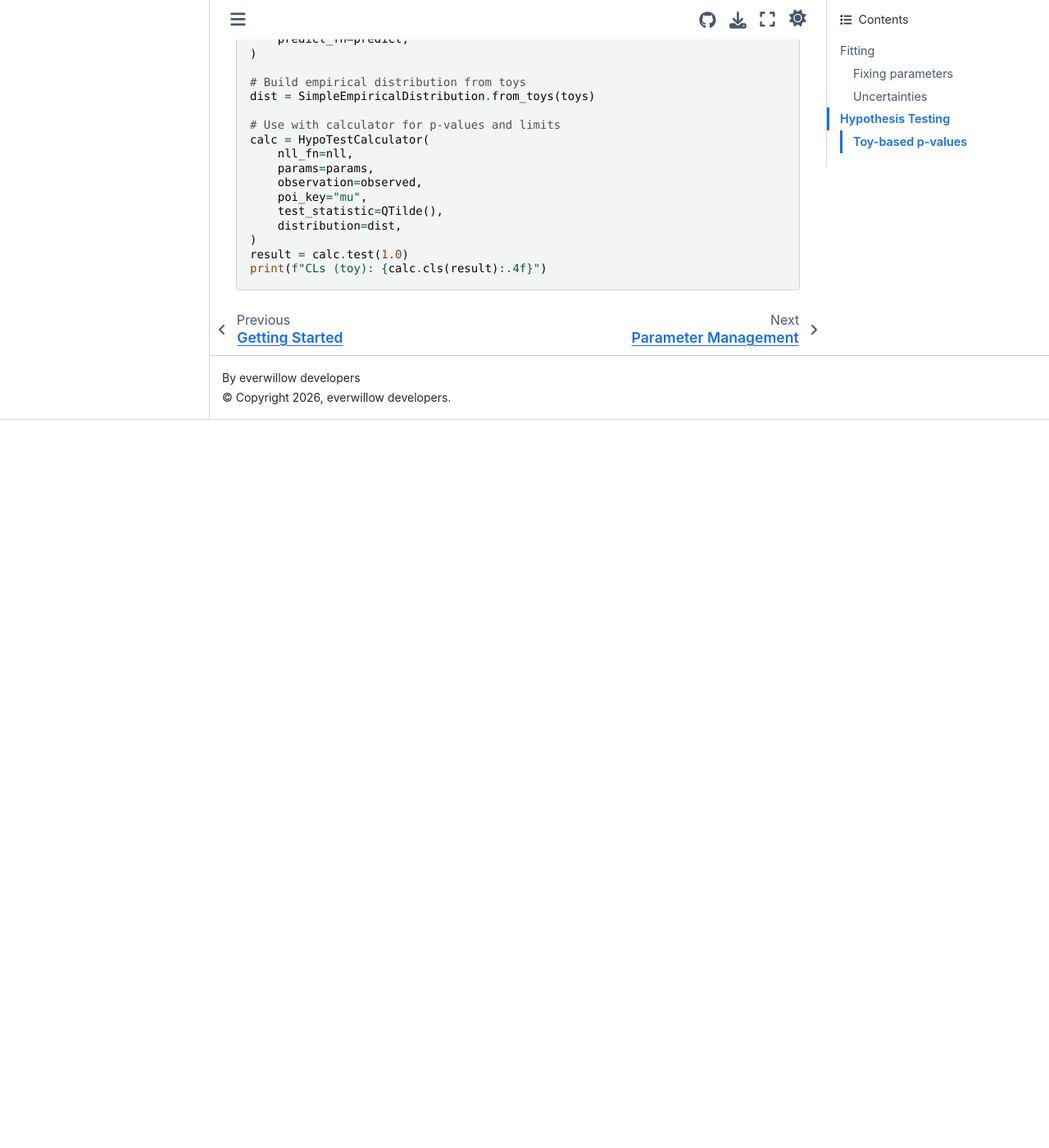
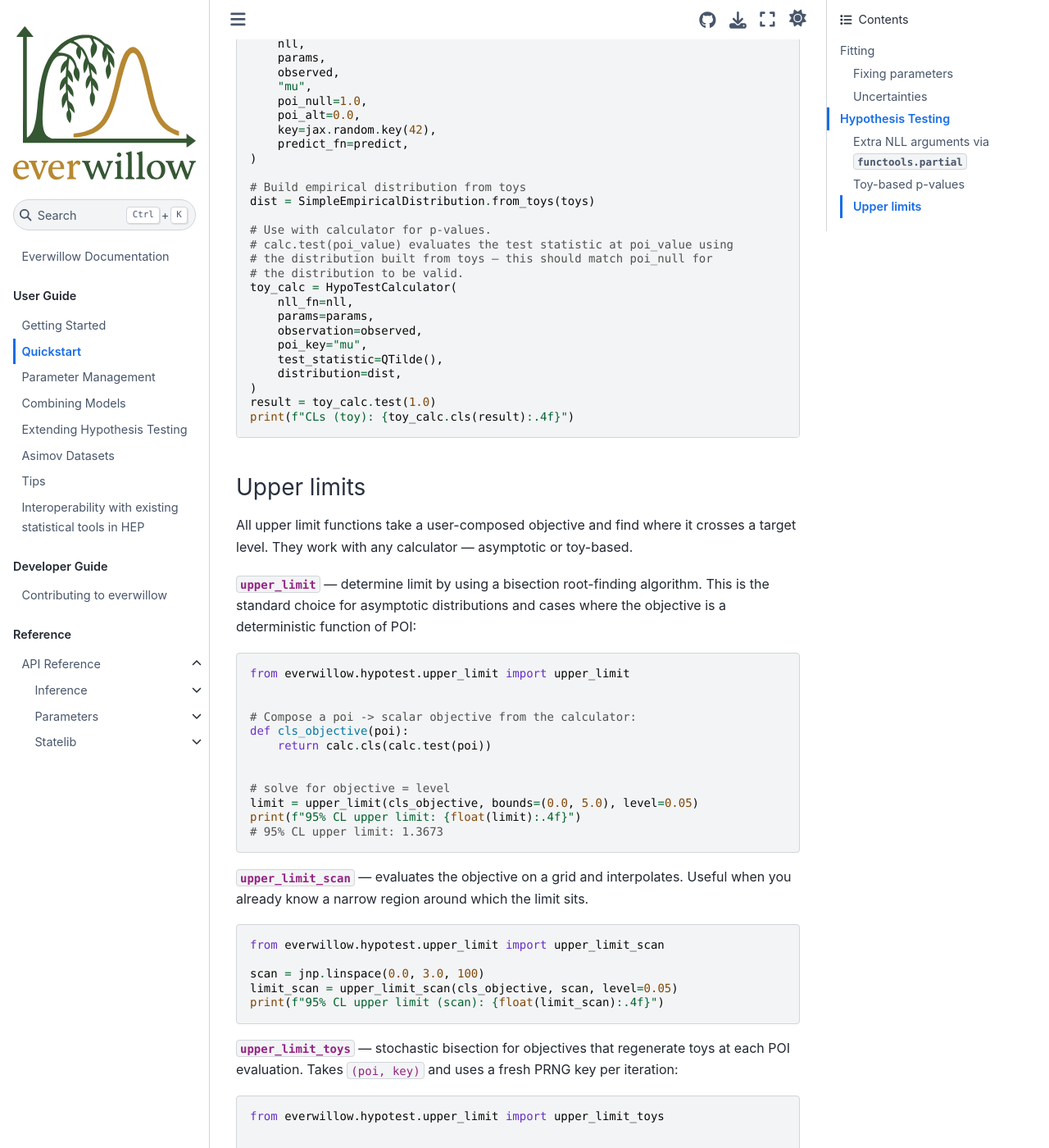
Before and after one commit to MoAly98/everwillow, a Sphinx documentation site: the page built from docs/quickstart.md, in a window 1280 px wide and 1400 px high, scrolled down 4614 px. Shown: the whole window at 82% size. Built offline with Sphinx 7.4.7 and the Sphinx Book theme 1.1.4, drawn with Linux system fonts in a browser that asks for light colours; before the commit the page ends 5126 px from its top, so only the background shows below that; some of the changed text lies outside the part shown.

Commit message:
refactor(hypotest): API cleanup and documentation improvements (#45)

````diff
--- a/docs/quickstart.md
+++ b/docs/quickstart.md
@@ -135,7 +134,8 @@ def predict(params_state):
 params = sl.State.from_pytree({"mu": 1.0})
 observed = {"n": 12.0}
 
-# Run hypothesis test at mu=1
+# AsymptoticCalculator binds the model and provides predict_fn for Asimov
+# dataset generation. QTilde + QTildeAsymptotic are the defaults.
 calc = AsymptoticCalculator(
     nll_fn=nll,
     params=params,
@@ -145,6 +145,8 @@ calc = AsymptoticCalculator(
     test_statistic=QTilde(),
     distribution=QTildeAsymptotic(),
 )
+
+# Run hypothesis test at mu=1
 result = calc.test(1.0)
 
 print(f"Test statistic: {result.q_obs:.4f}")
@@ -156,7 +158,8 @@ print(f"CLs:            {calc.cls(result):.6f}")
 # Alt p-value:    0.986078
 # CLs:            0.214013
 
-# Expected CLs at standard sigma bands (from Asimov dataset)
+# Expected CLs at standard sigma bands (from Asimov dataset).
+# bands.cl_s is a BandValues — iterable as (name, value) pairs.
 bands = calc.expected(result)
 for name, val in bands.cl_s:
     print(f"  {name}: {float(val):.6f}")
@@ -165,31 +168,31 @@ for name, val in bands.cl_s:
 # median:       0.002679
 # plus_1sigma:  0.026892
 # plus_2sigma:  0.161777
+```
+
+### Extra NLL arguments via `functools.partial`
+
+If your NLL function takes extra arguments beyond `(params, observation)`, use
+`functools.partial` to bind them before passing to `fit()`:
+
+```python
+from functools import partial
 
 
-# upper_limit finds the POI value where CLs crosses a confidence level
-def cls_objective(poi):
-    return calc.cls(calc.test(poi))
+def nll_with_config(params, observation, signal, background):
+    mu = params["mu"]
+    expected = mu * signal + background
+    return expected - observation["n"] * jnp.log(expected)
 
 
-# 95% CL upper limit on mu
-limit = upper_limit(cls_objective, bounds=(0.0, 5.0), level=0.05)
+# Bind signal and background, leaving (params, observation) free
+nll_fn = partial(nll_with_config, signal=10.0, background=5.0)
 
-print(f"95% CL upper limit: {float(limit):.4f}")
-# 95% CL upper limit: 1.3673
-
-# Expected upper limit with ±1σ/±2σ Brazil bands
-brazil = expected_upper_limit(calc, bounds=(0.0, 5.0), level=0.05)
-
-print(f"Observed:  {float(brazil.observed):.4f}")
-for name, val in brazil.expected:
-    print(f"  {name}: {float(val):.4f}")
-# Observed:  1.3673
-# minus_2sigma: 0.2734
-# minus_1sigma: 0.3854
-# median:       0.5746
-# plus_1sigma:  0.8792
-# plus_2sigma:  1.3121
+result = ew.fit(
+    nll_fn=nll_fn,
+    params=sl.State.from_pytree({"mu": 1.0}),
+    observation={"n": 12.0},
+)
 ```
 
 Hypothesis testing in everwillow is built from three composable pieces:
@@ -209,17 +212,18 @@ from everwillow.hypotest.calculators import HypoTestCalculator
 from everwillow.hypotest.distributions import SimpleEmpiricalDistribution
 from everwillow.hypotest.test_statistics import QTilde
 from everwillow.hypotest.toys import ToyGenerator
-from everwillow.hypotest.upper_limit import expected_upper_limit, upper_limit
 
-# Generate toys under tested (mu=1) and alternative (mu=0) hypotheses
-# Toys will be generated in a vectorised mannter using jax.vmap by default
+# Generate toys under null (poi_null=1.0) and alternative (poi_alt=0.0) hypotheses.
+# poi_null is the hypothesis under which null toys are generated.
+# poi_alt is the hypothesis under which alternative toys are generated.
+# Toys are generated in a vectorised manner using jax.vmap by default.
 toy_gen = ToyGenerator(test_statistic=QTilde(), ntoys=5000)
 toys = toy_gen.generate(
     nll,
     params,
     observed,
     "mu",
-    poi_test=1.0,
+    poi_null=1.0,
     poi_alt=0.0,
     key=jax.random.key(42),
     predict_fn=predict,
@@ -228,8 +232,11 @@ toys = toy_gen.generate(
 # Build empirical distribution from toys
 dist = SimpleEmpiricalDistribution.from_toys(toys)
 
-# Use with calculator for p-values and limits
-calc = HypoTestCalculator(
+# Use with calculator for p-values.
+# calc.test(poi_value) evaluates the test statistic at poi_value using
+# the distribution built from toys — this should match poi_null for
+# the distribution to be valid.
+toy_calc = HypoTestCalculator(
     nll_fn=nll,
     params=params,
     observation=observed,
@@ -237,6 +244,104 @@ calc = HypoTestCalculator(
     test_statistic=QTilde(),
     distribution=dist,
 )
-result = calc.test(1.0)
-print(f"CLs (toy): {calc.cls(result):.4f}")
+result = toy_calc.test(1.0)
+print(f"CLs (toy): {toy_calc.cls(result):.4f}")
 ```
+
+### Upper limits
+
+All upper limit functions take a user-composed objective and find where it
+crosses a target level. They work with any calculator — asymptotic or toy-based.
+
+**`upper_limit`** — determine limit by using a bisection root-finding algorithm.
+This is the standard choice for asymptotic distributions and cases where the objective is a
+deterministic function of POI:
+
+```python
+from everwillow.hypotest.upper_limit import upper_limit
+
+
+# Compose a poi -> scalar objective from the calculator:
+def cls_objective(poi):
+    return calc.cls(calc.test(poi))
+
+
+# solve for objective = level
+limit = upper_limit(cls_objective, bounds=(0.0, 5.0), level=0.05)
+print(f"95% CL upper limit: {float(limit):.4f}")
+# 95% CL upper limit: 1.3673
+```
+
+**`upper_limit_scan`** — evaluates the objective on a grid and interpolates.
+Useful when you already know a narrow region around which the limit sits.
+
+```python
+from everwillow.hypotest.upper_limit import upper_limit_scan
+
+scan = jnp.linspace(0.0, 3.0, 100)
+limit_scan = upper_limit_scan(cls_objective, scan, level=0.05)
+print(f"95% CL upper limit (scan): {float(limit_scan):.4f}")
+```
+
+**`upper_limit_toys`** — stochastic bisection for objectives that regenerate
+toys at each POI evaluation. Takes `(poi, key)` and uses a fresh PRNG key per
+iteration:
+
+```python
+from everwillow.hypotest.upper_limit import upper_limit_toys
+
+
+def stochastic_cls(poi, key):
+    """Regenerate toys at each POI value during the search."""
+    toys = toy_gen.generate(
+        nll,
+        params,
+        observed,
+        "mu",
+        poi_null=poi,
+        poi_alt=0.0,
+        key=key,
+        predict_fn=predict,
+    )
+    dist = SimpleEmpiricalDistribution.from_toys(toys)
+    toy_calc = HypoTestCalculator(
+        nll_fn=nll,
+        params=params,
+        observation=observed,
+        poi_key="mu",
+        test_statistic=QTilde(),
+        distribution=dist,
+    )
+    return toy_calc.cls(toy_calc.test(poi))
+
+
+limit_toys = upper_limit_toys(
+    stochastic_cls, bounds=(0.0, 5.0), key=jax.random.key(0), tol=0.01
+)
+```
+
+**`expected_upper_limit`** — finds expected limits at each sigma band. Takes a
+`poi -> BandValues` objective and calls `upper_limit` five times (once per
+band):
+
+```python
+from everwillow.hypotest.upper_limit import expected_upper_limit
+
+
+def band_cls_objective(poi):
+    result = calc.test(poi)
+    bands = calc.expected(result)
+    return bands.cl_s
+
+
+# Returns BandValues — each entry is the upper limit at that sigma band.
+brazil = expected_upper_limit(band_cls_objective, bounds=(0.0, 5.0), level=0.05)
+
+for name, val in brazil:
+    print(f"  {name}: {float(val):.4f}")
+# minus_2sigma: 0.2734
+# minus_1sigma: 0.3854
+# median:       0.5746
+# plus_1sigma:  0.8792
+# plus_2sigma:  1.3121
+```
--- /dev/null
+++ b/docs/tips.md
@@ -0,0 +1,49 @@
+# Tips
+
+## JIT compilation
+
+All everwillow functions are compatible with `jax.jit`. Wrapping your workflow
+in JIT compiles it into optimized XLA code, which can significantly speed up
+repeated evaluations (e.g. scanning over POI values for limits):
+
+```python
+import jax
+
+from everwillow.hypotest.upper_limit import upper_limit
+
+
+@jax.jit
+def compute_limit(observed_n):
+    observed = {"n": observed_n}
+    calc = AsymptoticCalculator(
+        nll_fn=nll,
+        params=params,
+        observation=observed,
+        poi_key="mu",
+        predict_fn=predict,
+    )
+
+    def cls_objective(poi):
+        return calc.cls(calc.test(poi))
+
+    return upper_limit(cls_objective, bounds=(0.0, 5.0), level=0.05)
+
+
+# First call traces and compiles; subsequent calls are fast
+limit = compute_limit(12.0)
+```
+
+JIT compilation works best when the function structure is fixed and only array
+values change. Avoid passing Python objects that change shape or structure
+between calls.
+
+## 64-bit precision
+
+JAX defaults to 32-bit floats. For statistical inference, 64-bit precision is
+recommended to avoid numerical issues in likelihood evaluations:
+
+```python
+jax.config.update("jax_enable_x64", True)
+```
+
+Set this at the top of your script, before any JAX operations.
````
Also changed, not shown: other parts of docs/quickstart.md (+1 -2 lines), docs/asimov-datasets.md (added, +78 -0 lines), docs/extending-hypotest.md (+13 -8 lines), docs/index.md (+2 -0 lines), 12 other files.
